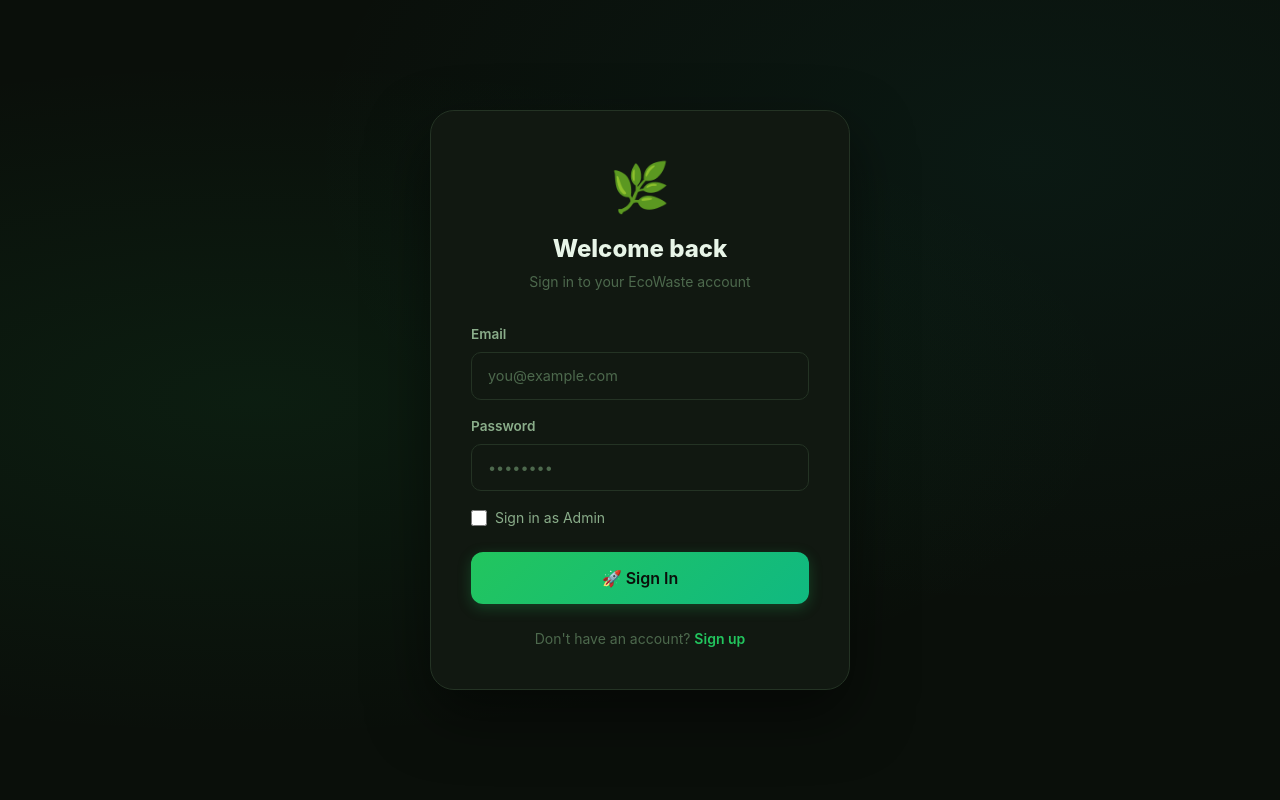
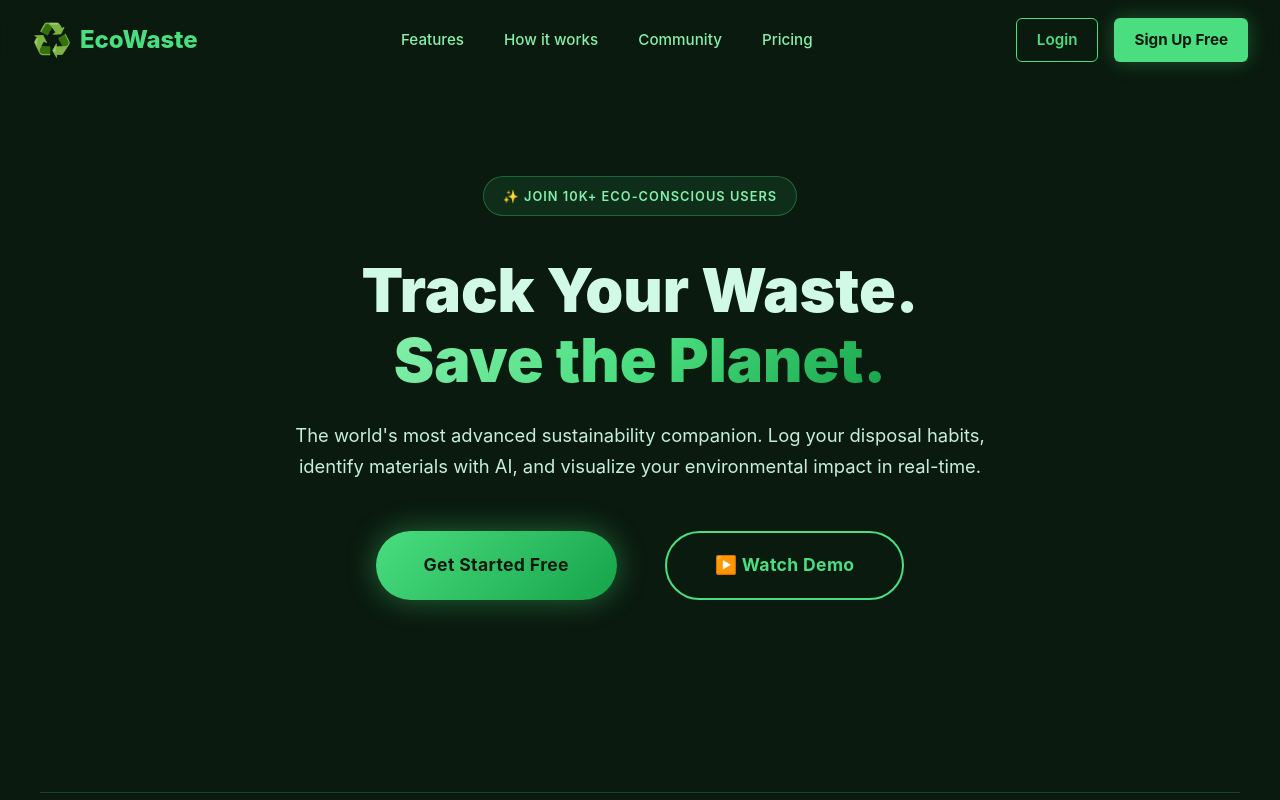
Before and after one commit to pavanuthsara/af-project-frontend, a React (Vite) app: page / in a window 1280 px wide. Before the commit this address led to /login. Shown: the top 800 px of the page. Built offline with nearby package versions, Linux system fonts and the light colour scheme.

Commit message:
update app.jsx

```diff
--- a/src/App.jsx
+++ b/src/App.jsx
@@ -1,5 +1,6 @@
 import { BrowserRouter, Routes, Route, Navigate } from 'react-router-dom';
 import ProtectedRoute from './components/ProtectedRoute';
+import Landing from './pages/Landing';
 import Login from './pages/Login';
 import Signup from './pages/Signup';
 import Dashboard from './pages/Dashboard';
@@ -19,10 +20,11 @@
   return (
     <BrowserRouter>
       <Routes>
-        <Route path="/login" element={token ? <Navigate to="/" replace /> : <Login />} />
-        <Route path="/signup" element={token ? <Navigate to="/" replace /> : <Signup />} />
+        <Route path="/" element={<Landing />} />
+        <Route path="/login" element={token ? <Navigate to="/dashboard" replace /> : <Login />} />
+        <Route path="/signup" element={token ? <Navigate to="/dashboard" replace /> : <Signup />} />
 
-        <Route path="/" element={<ProtectedRoute><Dashboard /></ProtectedRoute>} />
+        <Route path="/dashboard" element={<ProtectedRoute><Dashboard /></ProtectedRoute>} />
         <Route path="/identify" element={<ProtectedRoute><Identify /></ProtectedRoute>} />
         <Route path="/waste" element={<ProtectedRoute><WasteLibrary /></ProtectedRoute>} />
         <Route path="/disposal" element={<ProtectedRoute><DisposalLog /></ProtectedRoute>} />
```
